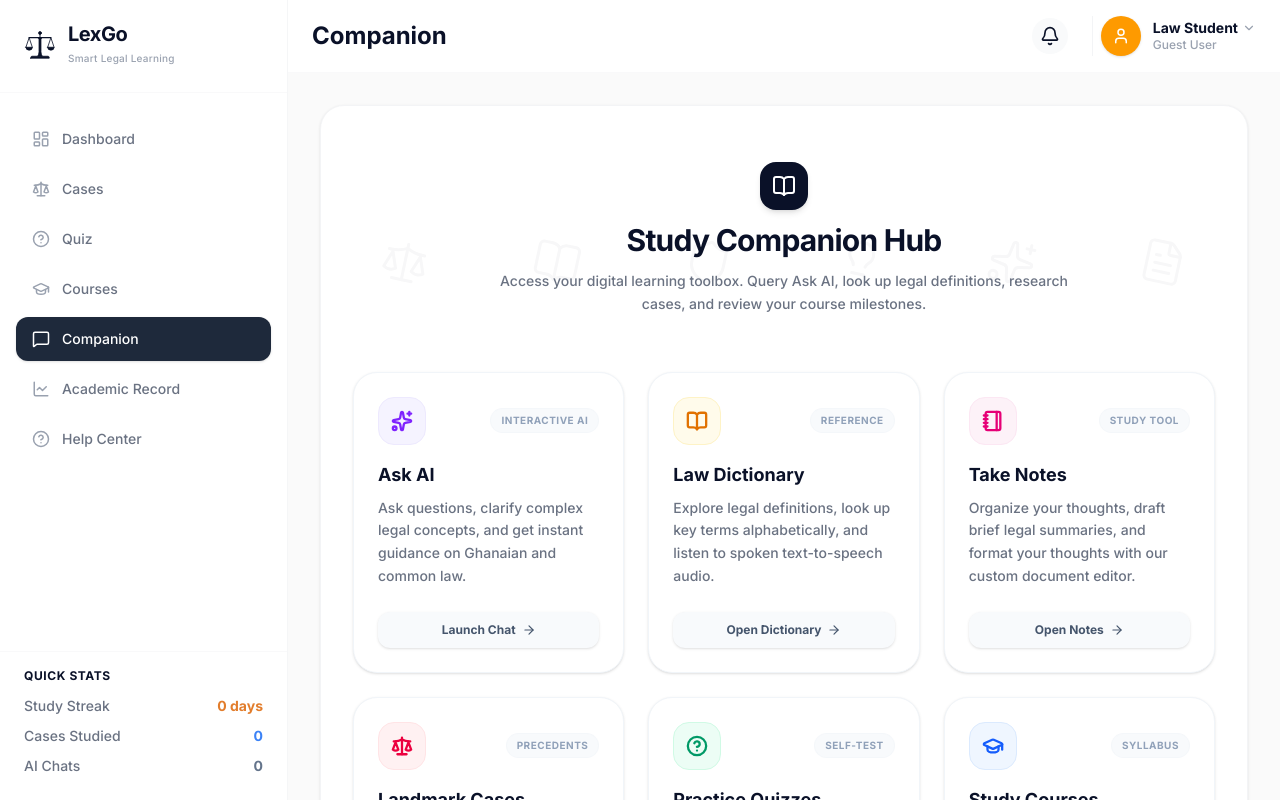
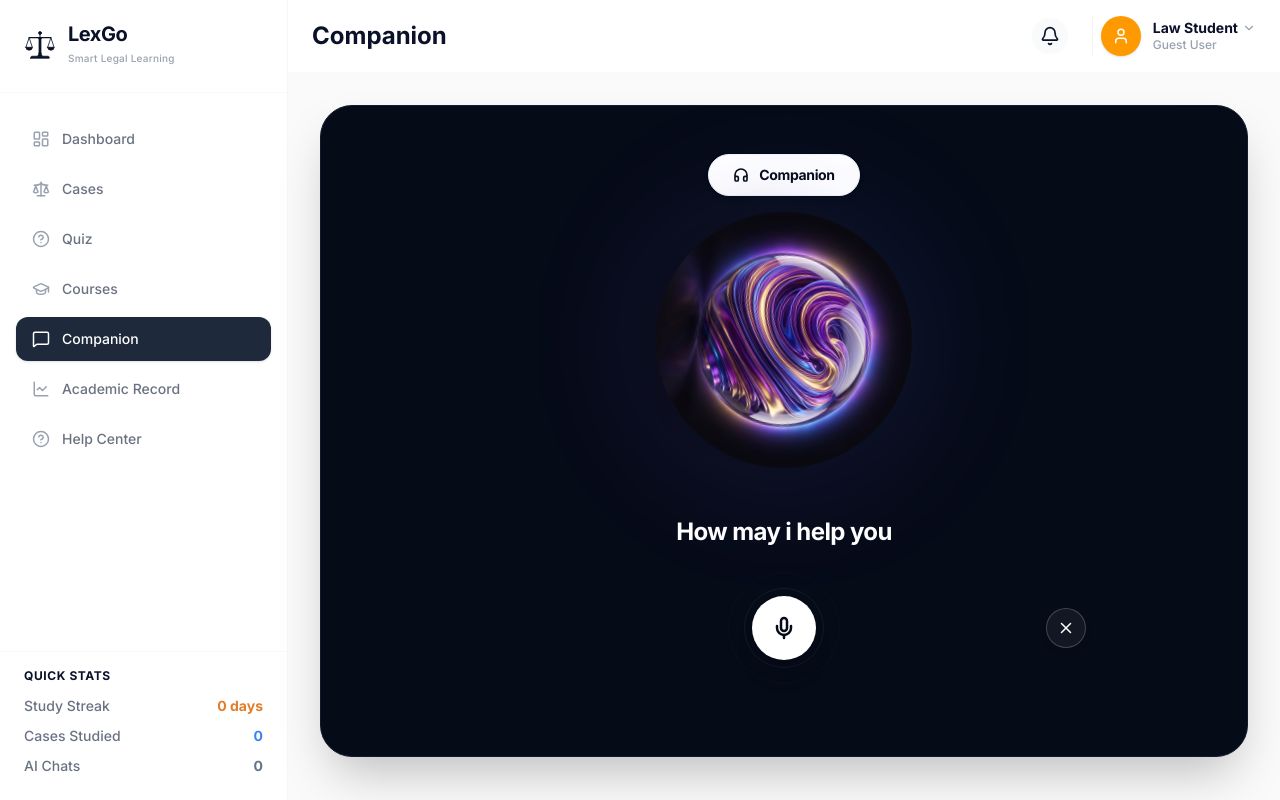
Before and after one commit to Darlington-s-store/LexGo-App, a React (Vite) app: page /dashboard/companion in a window 1280 px wide. Shown: the top 800 px of the page. Built offline with nearby package versions, Linux system fonts and the light colour scheme; sample sign-in values are in the browser's storage.

Commit message:
feat: implement voice companion UI matching mockup and add speech synthesis

```diff
--- a/src/index.css
+++ b/src/index.css
@@ -30,3 +30,31 @@
   background-position: top left;
   background-repeat: repeat;
 }
+
+@keyframes spin-slow {
+  from {
+    transform: rotate(0deg);
+  }
+  to {
+    transform: rotate(360deg);
+  }
+}
+
+.animate-spin-slow {
+  animation: spin-slow 20s linear infinite;
+}
+
+@keyframes pulse-slow {
+  0%, 100% {
+    transform: scale(1);
+    opacity: 0.9;
+  }
+  50% {
+    transform: scale(1.04);
+    opacity: 1;
+  }
+}
+
+.animate-pulse-slow {
+  animation: pulse-slow 3s ease-in-out infinite;
+}
--- a/src/pages/CompanionPage.jsx
+++ b/src/pages/CompanionPage.jsx
@@ -1,169 +1,145 @@
-import React, { useMemo } from 'react';
+import React, { useState, useEffect } from 'react';
 import { useNavigate } from 'react-router-dom';
-import {
-  Sparkles,
-  BookOpen,
-  Scale,
-  HelpCircle,
-  GraduationCap,
-  LineChart,
-  ArrowRight,
-  Shield,
-  Lightbulb,
-  FileText,
-  Book,
-  Notebook
-} from 'lucide-react';
+import { Headphones, Mic, X } from 'lucide-react';
 
 const CompanionPage = () => {
   const navigate = useNavigate();
+  const [status, setStatus] = useState('idle'); // 'idle' | 'listening' | 'processing' | 'speaking'
+  const [message, setMessage] = useState('How may i help you');
 
-  // Background Watermark Cells & Symbols
-  const gridCells = useMemo(() => Array.from({ length: 24 }), []);
-  const watermarkSymbols = useMemo(() => [Scale, BookOpen, Shield, Lightbulb, Sparkles, FileText, Book], []);
+  useEffect(() => {
+    let timer;
+    if (status === 'listening') {
+      setMessage('Listening...');
+      // Simulate speech detection after 3 seconds
+      timer = setTimeout(() => {
+        setStatus('processing');
+      }, 3000);
+    } else if (status === 'processing') {
+      setMessage('Processing request...');
+      // Simulate thinking delay
+      timer = setTimeout(() => {
+        setStatus('speaking');
+      }, 2000);
+    } else if (status === 'speaking') {
+      setMessage("I'm looking up that legal precedent for you.");
+      // Optional: Speech Synthesis voice response
+      if ('speechSynthesis' in window) {
+        window.speechSynthesis.cancel();
+        const utterance = new SpeechSynthesisUtterance("I'm looking up that legal precedent for you.");
+        utterance.rate = 1.0;
+        utterance.pitch = 1.0;
+        utterance.onend = () => {
+          setTimeout(() => {
+            setStatus('idle');
+            setMessage('How may i help you');
+          }, 1500);
+        };
+        window.speechSynthesis.speak(utterance);
+      } else {
+        timer = setTimeout(() => {
+          setStatus('idle');
+          setMessage('How may i help you');
+        }, 3000);
+      }
+    }
+    return () => clearTimeout(timer);
+  }, [status]);
 
-  const tools = [
-    {
-      title: 'Ask AI',
-      description: 'Ask questions, clarify complex legal concepts, and get instant guidance on Ghanaian and common law.',
-      icon: Sparkles,
-      colorClass: 'text-violet-600 bg-violet-50 border-violet-100',
-      route: '/dashboard/ai',
-      badge: 'Interactive AI',
-      buttonText: 'Launch Chat'
-    },
-    {
-      title: 'Law Dictionary',
-      description: 'Explore legal definitions, look up key terms alphabetically, and listen to spoken text-to-speech audio.',
-      icon: BookOpen,
-      colorClass: 'text-amber-600 bg-amber-50 border-amber-100',
-      route: '/dashboard/dictionary',
-      badge: 'Reference',
-      buttonText: 'Open Dictionary'
-    },
-    {
-      title: 'Take Notes',
-      description: 'Organize your thoughts, draft brief legal summaries, and format your thoughts with our custom document editor.',
-      icon: Notebook,
-      colorClass: 'text-pink-600 bg-pink-50 border-pink-100',
-      route: '/dashboard/notes',
-      badge: 'Study Tool',
-      buttonText: 'Open Notes'
-    },
-    {
-      title: 'Landmark Cases',
-      description: 'Analyze critical court rulings, facts, precedents, and judicial opinions of famous cases like Republic v. Mensah.',
-      icon: Scale,
-      colorClass: 'text-rose-600 bg-rose-50 border-rose-100',
-      route: '/dashboard/cases',
-      badge: 'Precedents',
-      buttonText: 'Review Cases'
-    },
-    {
-      title: 'Practice Quizzes',
-      description: 'Reinforce your knowledge and prepare for exams with simulated multiple choice legal quizzes.',
-      icon: HelpCircle,
-      colorClass: 'text-emerald-600 bg-emerald-50 border-emerald-100',
-      route: '/dashboard/quiz',
-      badge: 'Self-Test',
-      buttonText: 'Start Quiz'
-    },
-    {
-      title: 'Study Courses',
-      description: 'Follow organized pathways through Contract Law, Constitutional Law, Criminal Law, and more.',
-      icon: GraduationCap,
-      colorClass: 'text-blue-600 bg-blue-50 border-blue-100',
-      route: '/dashboard/courses',
-      badge: 'Syllabus',
-      buttonText: 'View Path'
-    },
-    {
-      title: 'Academic Record',
-      description: 'Monitor your quiz history, study streaks, active accomplishments, and course completion metrics.',
-      icon: LineChart,
-      colorClass: 'text-sky-600 bg-sky-50 border-sky-100',
-      route: '/dashboard/records',
-      badge: 'Analytics',
-      buttonText: 'Open Record'
+  const handleMicClick = () => {
+    if (status === 'idle') {
+      setStatus('listening');
+    } else {
+      setStatus('idle');
+      setMessage('How may i help you');
+      if ('speechSynthesis' in window) {
+        window.speechSynthesis.cancel();
+      }
     }
-  ];
+  };
+
+  const handleClose = () => {
+    if ('speechSynthesis' in window) {
+      window.speechSynthesis.cancel();
+    }
+    navigate('/dashboard');
+  };
 
   return (
-    <div className="bg-white border border-gray-100 rounded-3xl p-6 sm:p-8 min-h-[600px] shadow-sm relative overflow-hidden flex flex-col">
+    <div className="bg-[#060B18] border border-[#111A30] rounded-[32px] p-8 min-h-[600px] shadow-2xl relative overflow-hidden flex flex-col justify-between items-center text-white animate-fade-in">
 
-      {/* Rotating faint background watermark grid */}
-      <div className="absolute inset-0 grid grid-cols-4 sm:grid-cols-6 grid-rows-4 gap-x-12 gap-y-16 p-8 opacity-[0.03] select-none pointer-events-none z-0">
-        {gridCells.map((_, idx) => {
-          const IconComponent = watermarkSymbols[idx % watermarkSymbols.length];
-          return (
-            <div key={idx} className="flex items-center justify-center transform rotate-12">
-              <IconComponent className="w-12 h-12 stroke-[1.5]" />
-            </div>
-          );
-        })}
+      {/* Top Capsule Button */}
+      <div className="z-10 mt-4">
+        <div className="bg-white text-[#060B18] px-6 py-2.5 rounded-full flex items-center gap-2.5 shadow-md font-bold text-sm tracking-tight border border-slate-100">
+          <Headphones size={16} className="stroke-[2.5]" />
+          <span>Companion</span>
+        </div>
       </div>
 
-      {/* Header Info */}
-      <div className="text-center max-w-xl mx-auto space-y-3 z-10 py-6">
-        <div className="w-12 h-12 bg-lexgo-dark text-white rounded-2xl flex items-center justify-center shadow-md mx-auto">
-          <BookOpen size={24} className="stroke-[2]" />
+      {/* Center 3D Iridescent Sphere */}
+      <div className="z-10 flex flex-col items-center justify-center my-auto">
+        <div className="relative w-64 h-64 md:w-72 md:h-72 flex items-center justify-center">
+          {/* Sphere Image */}
+          <img
+            src="/companion-sphere.png"
+            alt="Companion Sphere"
+            className={`w-56 h-56 md:w-64 md:h-64 object-contain rounded-full shadow-2xl relative z-10 transition-all duration-700 ${
+              status === 'listening' ? 'scale-105 animate-pulse-slow' :
+              status === 'processing' ? 'scale-100 animate-spin' :
+              status === 'speaking' ? 'scale-105 animate-pulse-slow' : 'animate-spin-slow'
+            }`}
+          />
+          {/* Outer glowing aura ring */}
+          <div className="absolute inset-0 bg-gradient-to-tr from-purple-500/20 to-blue-500/20 rounded-full blur-3xl opacity-60 animate-pulse" />
         </div>
-        <h2 className="text-2xl sm:text-3xl font-black text-lexgo-dark tracking-tight">
-          Study Companion Hub
+
+        {/* Status Text */}
+        <h2 className="text-xl sm:text-2xl font-bold tracking-tight text-center text-white mt-8 h-10 select-none max-w-sm">
+          {message}
         </h2>
-        <p className="text-xs sm:text-sm text-gray-500 font-medium leading-relaxed">
-          Access your digital learning toolbox. Query Ask AI, look up legal definitions, research cases, and review your course milestones.
-        </p>
       </div>
 
-      {/* Tools Grid */}
-      <div className="grid grid-cols-1 md:grid-cols-2 lg:grid-cols-3 gap-6 z-10 mt-8 flex-grow">
-        {tools.map((tool) => {
-          const Icon = tool.icon;
-          return (
-            <div
-              key={tool.title}
-              className="bg-white border border-slate-100 hover:border-slate-200 rounded-3xl p-6 shadow-sm hover:shadow-md transition-all duration-300 flex flex-col justify-between group cursor-pointer"
-              onClick={() => navigate(tool.route)}
-            >
-              <div className="space-y-4">
-                {/* Badge and Icon */}
-                <div className="flex items-center justify-between">
-                  <div className={`w-12 h-12 rounded-2xl flex items-center justify-center border ${tool.colorClass}`}>
-                    <Icon size={22} className="stroke-[2.5]" />
-                  </div>
-                  <span className="text-[10px] font-bold tracking-wider text-slate-400 uppercase bg-slate-50 px-2.5 py-1 rounded-full border border-slate-100/50">
-                    {tool.badge}
-                  </span>
-                </div>
+      {/* Bottom Row Controls */}
+      <div className="z-10 w-full flex items-center justify-center relative mb-6">
 
-                {/* Title & Description */}
-                <div className="space-y-2">
-                  <h3 className="text-base sm:text-lg font-bold text-lexgo-dark group-hover:text-blue-600 transition-colors duration-200">
-                    {tool.title}
-                  </h3>
-                  <p className="text-xs sm:text-sm text-gray-500 font-medium leading-relaxed">
-                    {tool.description}
-                  </p>
-                </div>
-              </div>
+        {/* Microphone Container with concentric pulsing rings */}
+        <div className="relative flex items-center justify-center w-36 h-36">
 
-              {/* Action Button */}
-              <div className="pt-6 mt-auto">
-                <button
-                  onClick={(e) => {
-                    e.stopPropagation();
-                    navigate(tool.route);
-                  }}
-                  className="w-full py-2.5 px-4 rounded-xl bg-slate-50 group-hover:bg-lexgo-dark text-slate-600 group-hover:text-white font-bold text-xs transition-all duration-200 flex items-center justify-center gap-1.5 cursor-pointer shadow-sm"
-                >
-                  <span>{tool.buttonText}</span>
-                  <ArrowRight size={14} className="transform group-hover:translate-x-0.5 transition-transform" />
-                </button>
-              </div>
-            </div>
-          );
-        })}
+          {/* Outer Pulsing Ring 2 */}
+          <div className={`border border-white/5 rounded-full absolute transition-all duration-500 ${
+            status === 'listening' ? 'w-32 h-32 opacity-100 animate-ping' :
+            status === 'processing' ? 'w-28 h-28 opacity-60 opacity-0' :
+            status === 'speaking' ? 'w-30 h-30 opacity-80 animate-pulse-slow' : 'w-28 h-28 opacity-40'
+          }`} />
+
+          {/* Inner Pulsing Ring 1 */}
+          <div className={`border border-white/10 rounded-full absolute transition-all duration-500 ${
+            status === 'listening' ? 'w-24 h-24 opacity-100 animate-pulse' :
+            status === 'processing' ? 'w-22 h-22 opacity-80 animate-ping' :
+            status === 'speaking' ? 'w-22 h-22 opacity-90 animate-pulse' : 'w-20 h-20 opacity-60'
+          }`} />
+
+          {/* Microphone Button */}
+          <button
+            onClick={handleMicClick}
+            className={`w-16 h-16 rounded-full flex items-center justify-center cursor-pointer shadow-xl transition-all duration-300 relative z-10 ${
+              status === 'listening' ? 'bg-red-500 text-white scale-110 hover:bg-red-600' : 'bg-white text-[#060B18] hover:bg-slate-100 hover:scale-105 active:scale-95'
+            }`}
+            aria-label="Toggle Microphone"
+          >
+            <Mic size={24} className="stroke-[2.5]" />
+          </button>
+        </div>
+
+        {/* Close Button X (Positioned on the Right of the Microphone) */}
+        <button
+          onClick={handleClose}
+          className="absolute right-[5%] sm:right-[15%] w-10 h-10 rounded-full border border-white/20 bg-white/5 hover:bg-white/10 text-white flex items-center justify-center transition duration-150 cursor-pointer shadow-md"
+          aria-label="Close Assistant"
+        >
+          <X size={18} />
+        </button>
+
       </div>
 
     </div>
```
Also changed, not shown: public/companion-sphere.png (added).
